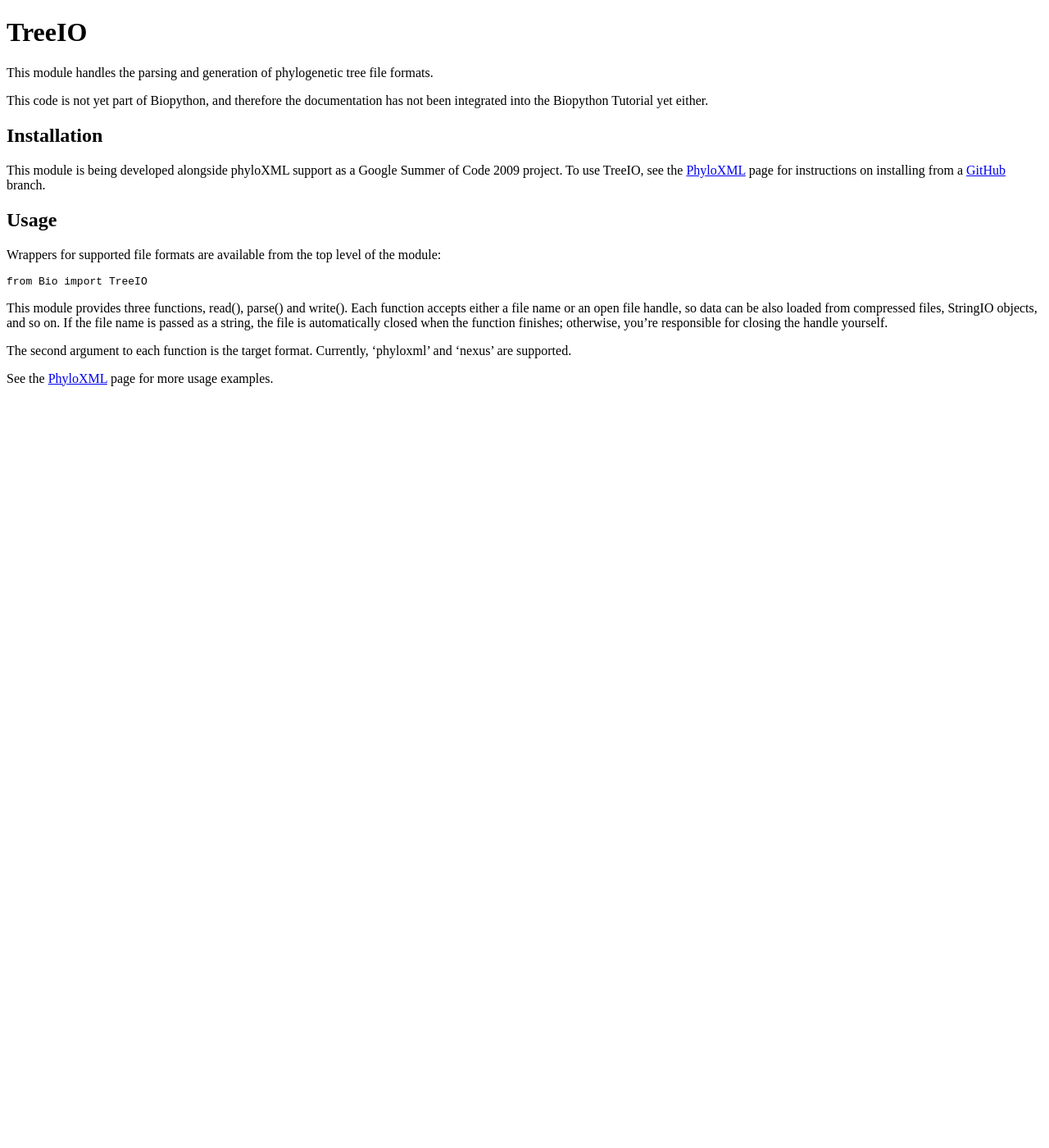
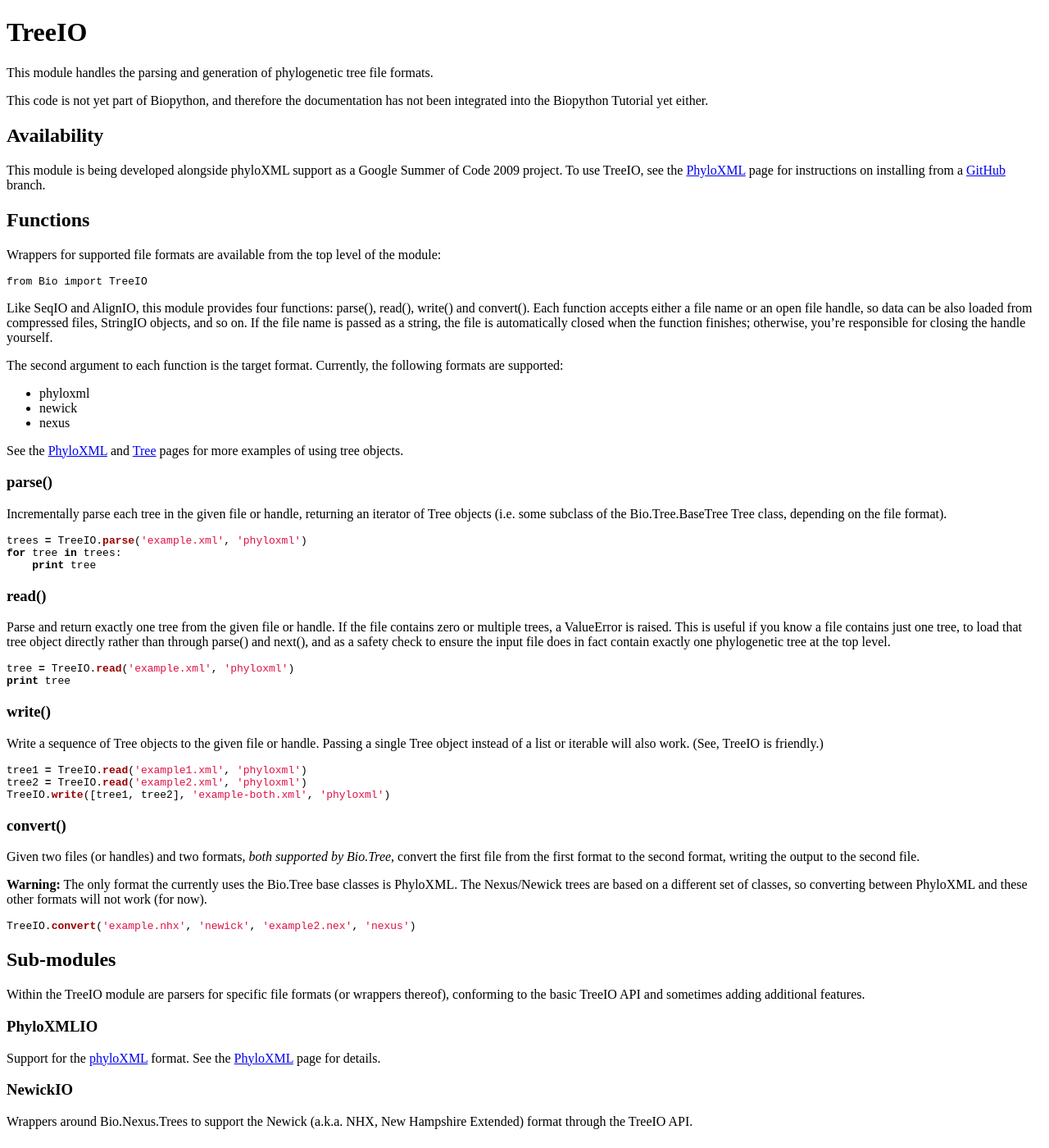
Before and after one commit to biopython/biopython.github.io, a Jekyll site: the page built from wiki/TreeIO.md, in a window 1280 px wide and 1400 px high. Shown: the whole window at 82% size. Built offline with Jekyll 4.4.1, drawn with Linux system fonts in a browser that asks for light colours; some of the changed text lies outside the part shown.

Commit message:
Created outline and some short examples

````diff
--- a/wiki/TreeIO.md
+++ b/wiki/TreeIO.md
@@ -10,7 +10,7 @@ formats.
 This code is not yet part of Biopython, and therefore the documentation
 has not been integrated into the Biopython Tutorial yet either.
 
-Installation
+Availability
 ------------
 
 This module is being developed alongside phyloXML support as a Google
@@ -18,8 +18,8 @@ Summer of Code 2009 project. To use TreeIO, see the
 [PhyloXML](PhyloXML "wikilink") page for instructions on installing from
 a [GitHub](GitUsage "wikilink") branch.
 
-Usage
------
+Functions
+---------
 
 Wrappers for supported file formats are available from the top level of
 the module:
@@ -28,14 +28,100 @@ the module:
 from Bio import TreeIO
 ```
 
-This module provides three functions, read(), parse() and write(). Each
-function accepts either a file name or an open file handle, so data can
-be also loaded from compressed files, StringIO objects, and so on. If
-the file name is passed as a string, the file is automatically closed
-when the function finishes; otherwise, you're responsible for closing
-the handle yourself.
+Like SeqIO and AlignIO, this module provides four functions: parse(),
+read(), write() and convert(). Each function accepts either a file name
+or an open file handle, so data can be also loaded from compressed
+files, StringIO objects, and so on. If the file name is passed as a
+string, the file is automatically closed when the function finishes;
+otherwise, you're responsible for closing the handle yourself.
 
 The second argument to each function is the target format. Currently,
-'phyloxml' and 'nexus' are supported.
+the following formats are supported:
 
-See the [PhyloXML](PhyloXML "wikilink") page for more usage examples.
+-   phyloxml
+-   newick
+-   nexus
+
+See the [PhyloXML](PhyloXML "wikilink") and [Tree](Tree "wikilink")
+pages for more examples of using tree objects.
+
+### parse()
+
+Incrementally parse each tree in the given file or handle, returning an
+iterator of Tree objects (i.e. some subclass of the Bio.Tree.BaseTree
+Tree class, depending on the file format).
+
+``` python
+trees = TreeIO.parse('example.xml', 'phyloxml')
+for tree in trees:
+    print tree
+```
+
+### read()
+
+Parse and return exactly one tree from the given file or handle. If the
+file contains zero or multiple trees, a ValueError is raised. This is
+useful if you know a file contains just one tree, to load that tree
+object directly rather than through parse() and next(), and as a safety
+check to ensure the input file does in fact contain exactly one
+phylogenetic tree at the top level.
+
+``` python
+tree = TreeIO.read('example.xml', 'phyloxml')
+print tree
+```
+
+### write()
+
+Write a sequence of Tree objects to the given file or handle. Passing a
+single Tree object instead of a list or iterable will also work. (See,
+TreeIO is friendly.)
+
+``` python
+tree1 = TreeIO.read('example1.xml', 'phyloxml')
+tree2 = TreeIO.read('example2.xml', 'phyloxml')
+TreeIO.write([tree1, tree2], 'example-both.xml', 'phyloxml')
+```
+
+### convert()
+
+Given two files (or handles) and two formats, *both supported by
+Bio.Tree*, convert the first file from the first format to the second
+format, writing the output to the second file.
+
+**Warning:** The only format the currently uses the Bio.Tree base
+classes is PhyloXML. The Nexus/Newick trees are based on a different set
+of classes, so converting between PhyloXML and these other formats will
+not work (for now).
+
+``` python
+TreeIO.convert('example.nhx', 'newick', 'example2.nex', 'nexus')
+```
+
+Sub-modules
+-----------
+
+Within the TreeIO module are parsers for specific file formats (or
+wrappers thereof), conforming to the basic TreeIO API and sometimes
+adding additional features.
+
+### PhyloXMLIO
+
+Support for the [phyloXML](http://www.phyloxml.org/) format. See the
+[PhyloXML](PhyloXML "wikilink") page for details.
+
+### NewickIO
+
+Wrappers around Bio.Nexus.Trees to support the Newick (a.k.a. NHX, New
+Hampshire Extended) format through the TreeIO API.
+
+### NexusIO
+
+Wrappers around Bio.Nexus to support the Nexus tree format.
+
+The Nexus format actually contains several sub-formats for different
+kinds of data; to represent trees, Nexus provides a block containing
+some metadata and one or more Newick trees. (Another kind of Nexus block
+can represent alignments; this is handled in AlignIO.) So to parse a
+complete Nexus file with all block types handled, use Bio.Nexus
+directly, and to extract just the trees, use Bio.TreeIO.
````
Also changed, not shown: 1 other file.
